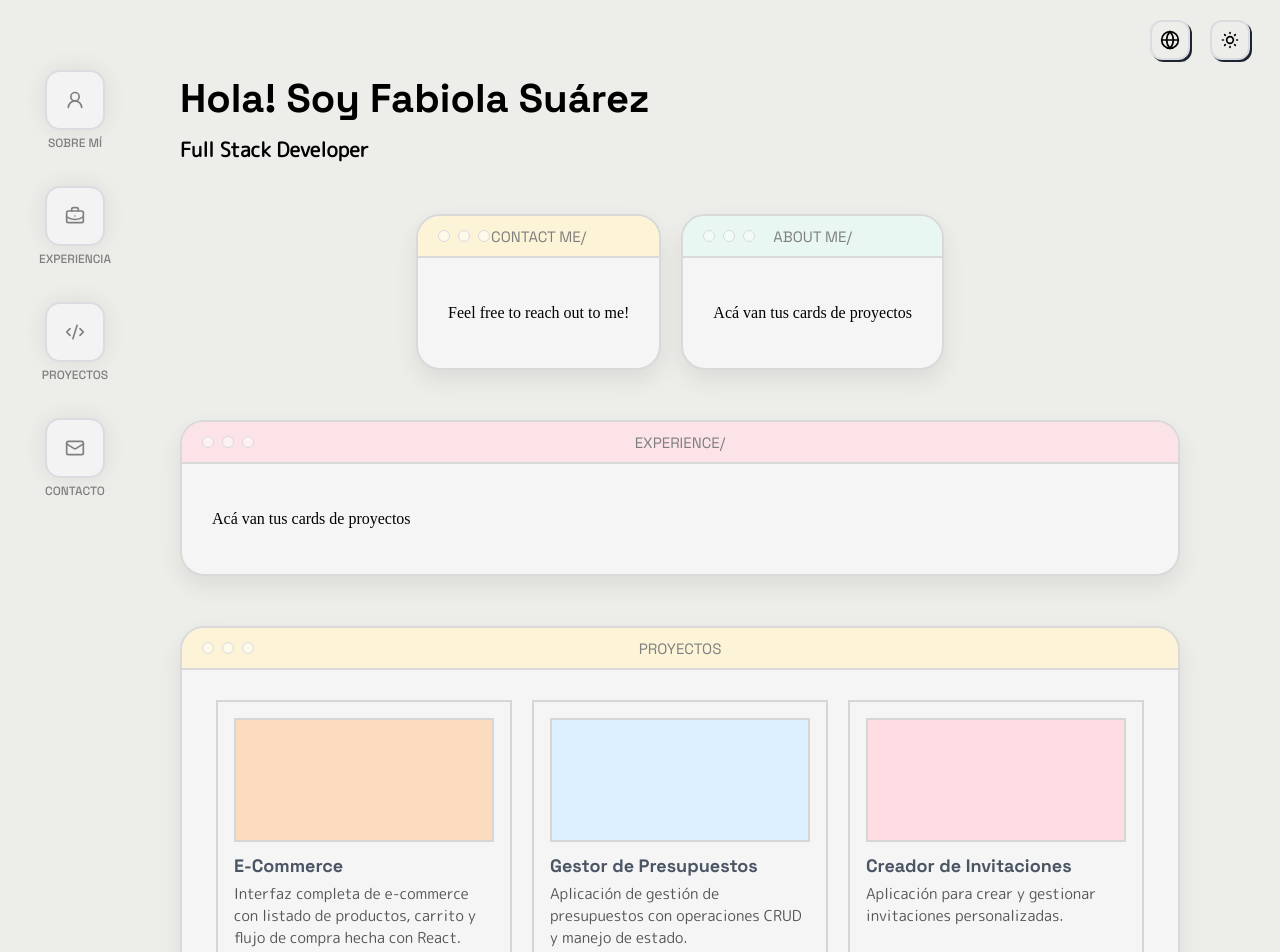
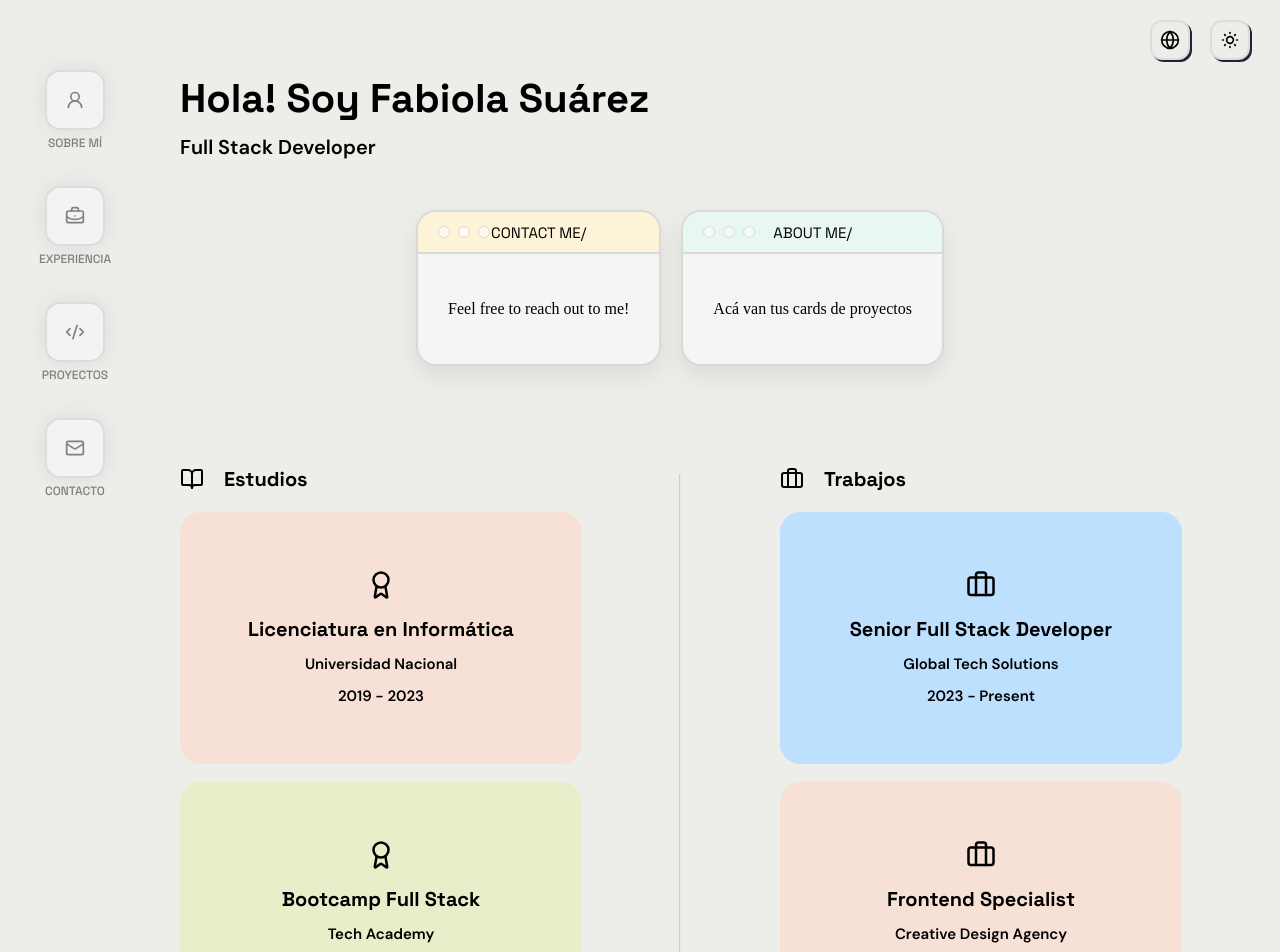
Before and after one commit to fabiolajsm/fabiolajsm-web, a React (Create React App) app: page / in a window 1280 px wide. Shown: the top 952 px of the page. Built offline with nearby package versions, Linux system fonts and the light colour scheme.

Commit message:
Experience and flipCard styles and functions

```diff
--- a/public/index.html
+++ b/public/index.html
@@ -27,7 +27,7 @@
     <link rel="preconnect" href="https://fonts.googleapis.com" />
     <link rel="preconnect" href="https://fonts.gstatic.com" crossorigin />
     <link
-      href="https://fonts.googleapis.com/css2?family=M+PLUS+Rounded+1c&family=Space+Grotesk:wght@300..700&display=swap"
+      href="https://fonts.googleapis.com/css2?family=DM+Sans:ital,opsz,wght@0,9..40,100..1000;1,9..40,100..1000&family=Space+Grotesk:wght@300..700&display=swap"
       rel="stylesheet"
     />
     <title>fabiolajsm</title>
--- a/src/App.tsx
+++ b/src/App.tsx
@@ -33,6 +33,10 @@ export default function App() {
           <About />
         </section>
 
+        <section id="stack">
+          {/* TODO: Carrousel animado con el stack */}
+        </section>
+
         <section id="experience">
           <Experience />
         </section>
--- /dev/null
+++ b/src/components/FlipCard.css
@@ -0,0 +1,80 @@
+.flip-card-container {
+    cursor: pointer;
+    height: 250px;
+    width: 400px;
+}
+
+.flip-card {
+    position: relative;
+    width: 100%;
+    height: 100%;
+    transition: transform 0.6s cubic-bezier(0.68, -0.55, 0.265, 1.55);
+    transform-style: preserve-3d;
+}
+
+.flip-card.flipped {
+    transform: rotateY(180deg);
+}
+
+.flip-card-front,
+.flip-card-back {
+    position: absolute;
+    height: 250px;
+    width: 400px;
+    backface-visibility: hidden;
+    border-radius: 20px;
+    display: flex;
+    flex-direction: column;
+    justify-content: center;
+    align-items: center;
+    transition: all 0.3s ease;
+}
+
+.flip-card-front {
+    gap: 12px;
+}
+
+.flip-card-back {
+    transform: rotateY(180deg);
+}
+
+.flip-card-title {
+    font-family: "Space Grotesk", sans-serif;
+    font-size: 20px;
+    font-weight: 700;
+    margin: 0;
+}
+
+.flip-card-company,
+.flip-card-period {
+    font-family: "DM Sans", sans-serif;
+    color: black;
+    font-size: 15px;
+    margin: 0;
+    font-weight: 600;
+}
+
+.flip-card-period {
+    text-decoration-style: wavy;
+}
+
+.flip-card-description {
+    font-family: "DM Sans", sans-serif;
+    font-size: 20px;
+    color: black;
+    margin: 0;
+    font-weight: 400;
+    text-align: center;
+    padding-left: 20px;
+    padding-right: 20px;
+}
+
+
+/* DARK MODE */
+.dark .flip-card-title,
+.dark .flip-card-company,
+.dark .flip-card-period,
+.dark .flip-card-description,
+.dark .flip-card-icon {
+    color: #f1faee;
+}
--- /dev/null
+++ b/src/components/FlipCard.tsx
@@ -0,0 +1,59 @@
+import { useState } from "react";
+import "./FlipCard.css";
+
+interface FlipCardProps {
+    title: string;
+    period?: string;
+    company?: string;
+    backContent: string;
+    icon?: React.ReactNode;
+    color: string;
+}
+
+export default function FlipCard({
+    title,
+    period,
+    company,
+    backContent,
+    icon,
+    color
+}: FlipCardProps) {
+    const [isFlipped, setIsFlipped] = useState(false);
+
+    return (
+        <div
+            className="flip-card-container"
+            onClick={() => setIsFlipped(!isFlipped)}
+        >
+            <div className={`flip-card ${isFlipped ? "flipped" : ""}`}>
+                {/* Front */}
+                <div
+                    className="flip-card-front"
+                    style={{
+                        background: color,
+                        border: `1px solid ${color}`
+                    }}
+                >
+                    <div className="flip-card-icon">
+                        {icon}
+                    </div>
+
+                    <h3 className="flip-card-title">{title}</h3>
+
+                    {company && <p className="flip-card-company">{company}</p>}
+                    {period && <p className="flip-card-period">{period}</p>}
+                </div>
+
+                {/* Back */}
+                <div
+                    className="flip-card-back"
+                    style={{
+                        border: `1px solid ${color}`
+                    }}
+                >
+                    <p className="flip-card-description">{backContent}</p>
+                </div>
+            </div>
+        </div>
+    );
+}
--- a/src/components/Window.css
+++ b/src/components/Window.css
@@ -1,5 +1,5 @@
 #window-card {
-    border-radius: 24px;
+    border-radius: 20px;
     border: 2px solid #d9d9d9;
     background-color: #f5f5f5;
     overflow: hidden;
@@ -37,7 +37,7 @@
     transform: translateX(-50%);
     font-size: 15px;
     font-weight: 400;
-    color: #7f7f7f;
+    color: black;
     text-transform: uppercase;
     font-family: "Space Grotesk", sans-serif;
 }
--- a/src/constants.ts
+++ b/src/constants.ts
@@ -21,3 +21,45 @@ export const PROJECTS: Project[] = [
     previewClass: "invitationCreator",
   },
 ];
+
+export const STUDIES_DATA = [
+  {
+    title: "Licenciatura en Informática",
+    company: "Universidad Nacional",
+    period: "2019 - 2023",
+    desc: "Formación completa en ingeniería de software, algoritmos avanzados y arquitectura de sistemas. Especialización en desarrollo web moderno.",
+  },
+  {
+    title: "Bootcamp Full Stack",
+    company: "Tech Academy",
+    period: "2019",
+    desc: "Intensivo de 12 semanas en MERN stack, implementación de APIs RESTful y buenas prácticas de desarrollo profesional.",
+  },
+  {
+    title: "Certificación React Avanzado",
+    company: "Plataforma Online",
+    period: "2023",
+    desc: "Dominio de patrones avanzados en React, state management y optimización de rendimiento en aplicaciones grandes.",
+  },
+];
+
+export const JOBS_DATA = [
+  {
+    title: "Senior Full Stack Developer",
+    company: "Global Tech Solutions",
+    period: "2023 - Present",
+    desc: "Liderazgo técnico en el desarrollo de plataformas SaaS de alta escala. Implementación de arquitecturas modernas y optimización de flujos de trabajo.",
+  },
+  {
+    title: "Frontend Specialist",
+    company: "Creative Design Agency",
+    period: "2021 - 2023",
+    desc: "Especialización en interfaces interactivas complejas y sistemas de diseño para clientes internacionales. Colaboración con equipos de producto.",
+  },
+  {
+    title: "Full Stack Developer",
+    company: "Startup Hub",
+    period: "2019 - 2021",
+    desc: "Desarrollo ágil de MVPs y productos digitales desde cero. Manejo del stack completo desde base de datos hasta despliegue en producción.",
+  },
+];
--- a/src/index.css
+++ b/src/index.css
@@ -16,7 +16,7 @@ h1 {
 }
 
 h2 {
-  font-family: "M PLUS Rounded 1c", sans-serif;
+  font-family: "DM Sans", sans-serif;
   font-size: 20px;
   font-weight: 600;
   margin-top: auto;
--- /dev/null
+++ b/src/sections/Experience.css
@@ -0,0 +1,57 @@
+/* GRID PRINCIPAL */
+.experience-grid {
+  display: grid;
+  grid-template-columns: 1fr 1fr 1fr;
+  gap: 40px;
+}
+
+.experience-grid hr {
+  display: flex;
+  border-color: #d9d9d9;
+  opacity: 30%;
+}
+
+/* COLUMNAS */
+.experience-column {
+  display: flex;
+  flex-direction: column;
+  min-width: 400px;
+}
+
+/* HEADER */
+.experience-header {
+  display: flex;
+  align-items: center;
+  gap: 20px;
+  color: black;
+  margin-bottom: 20px;
+}
+
+.experience-header h4 {
+  margin: 0;
+  font-family: "Space Grotesk", sans-serif;
+  font-size: 20px;
+}
+
+.experience-cards {
+  display: flex;
+  flex-direction: column;
+  gap: 20px;
+}
+
+/* DARK MODE */
+.dark .experience-header {
+  color: #f1faee;
+}
+
+/* MOBILE */
+@media (max-width: 768px) {
+  .experience-grid {
+    grid-template-columns: 1fr;
+    gap: 50px;
+  }
+
+  .experience-column {
+    align-items: center;
+  }
+}
--- a/src/sections/Experience.tsx
+++ b/src/sections/Experience.tsx
@@ -1,9 +1,74 @@
-import Window from "../components/Window";
+import { BookOpen, Briefcase, Award } from "lucide-react";
+import { useI18n } from "../i18n/I18nContext";
+import { useSelector } from "react-redux";
+import { RootState } from "../store";
+
+import { JOBS_DATA, STUDIES_DATA } from "../constants";
+import FlipCard from "../components/FlipCard";
+
+import "./Experience.css";
+
+type ExperienceItem = {
+  title: string;
+  company: string;
+  period: string;
+  desc: string;
+};
 
 export default function Experience() {
+  const { getText } = useI18n();
+  const theme = useSelector((state: RootState) => state.ui.theme);
+
+  const studiesColorsLight = ["#f7e1d7", "#e9edc9", "#bde0fe"];
+  const jobsColorsLight = ["#bde0fe", "#f7e1d7", "#e9edc9"];
+
+  const studiesColorsDark = ["#5a3e36", "#4f5536", "#304e6b"];
+  const jobsColorsDark = ["#304e6b", "#5a3e36", "#4f5536"];
+
+  const studiesColors =
+    theme === "dark" ? studiesColorsDark : studiesColorsLight;
+
+  const jobsColors =
+    theme === "dark" ? jobsColorsDark : jobsColorsLight;
+
   return (
-    <Window title="Experience/" color="#fce3e8">
-      <p>Acá van tus cards de proyectos</p>
-    </Window>
+    <div className="experience-grid">
+      <div className="experience-column">
+        <div className="experience-header">
+          <BookOpen />
+          <h4>{getText("experience_studies")}</h4>
+        </div>
+        <div className="experience-cards">
+          {renderCards(STUDIES_DATA, <Award size={30} />, studiesColors)}
+        </div>
+      </div>
+      <hr />
+      <div className="experience-column">
+        <div className="experience-header">
+          <Briefcase />
+          <h4>{getText("experience_jobs")}</h4>
+        </div>
+        <div className="experience-cards">
+          {renderCards(JOBS_DATA, <Briefcase size={30} />, jobsColors)}
+        </div>
+      </div>
+    </div>
   );
+  function renderCards(
+    data: ExperienceItem[],
+    icon: React.ReactNode,
+    colors: string[]
+  ) {
+    return data.map((item, index) => (
+      <FlipCard
+        key={index}
+        title={item.title}
+        company={item.company}
+        period={item.period}
+        backContent={item.desc}
+        icon={icon}
+        color={colors[index]}
+      />
+    ));
+  }
 }
--- a/src/sections/Projects.css
+++ b/src/sections/Projects.css
@@ -11,7 +11,7 @@
   padding: 16px;
   background: #f5f5f5;
   text-decoration: none;
-  color: #4b5563;
+  color: black;
   font-family: "Space Grotesk", sans-serif;
   display: block;
   transition: transform 0.15s ease;
@@ -29,13 +29,13 @@
 
 .project-card h3 {
   margin: 0 0 6px 0;
-  font-size: 18px;
+  font-size: 20px;
 }
 
 .project-description {
   font-size: 15px;
-  font-family: "M PLUS Rounded 1c", sans-serif;
-  color: #555;
+  font-family: "DM Sans", sans-serif;
+  color: black;
   margin: 0;
 }
 
```
